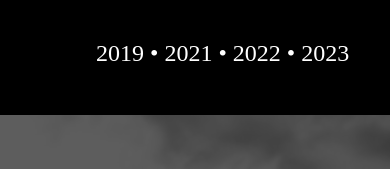
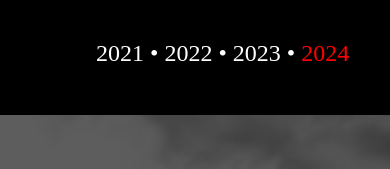
Before and after one commit to DYNAMICMORTAL/ojus, a plain HTML site: page index.html in a window 390 px wide. Shown: the part 852-1021 px from the top of the page. Drawn offline with nearby package versions, Linux system fonts and the light colour scheme; a web font is replaced by a local one.

Commit message:
parallax histroy years

```diff
--- a/index.html
+++ b/index.html
@@ -59,7 +59,7 @@
     </section>
     <section class="thirdSection">
         <div class="scrolling-container" id="scrollingContainer">
-            <div class="scrolling-text" id="scrollingText">2019 • 2021 • 2022 • 2023</div>
+            <div class="scrolling-text" id="scrollingText">2021 • 2022 • 2023 • <span>2024</span></div>
         </div>
     </section>
     <section class="retroSection">
--- a/style.css
+++ b/style.css
@@ -1183,6 +1183,9 @@ font-size: 1.5em;
     /* .preloader {
         background-size: contain;
     } */
+    .scrolling-text span {
+        color: red;
+    }
 
 
 
```
